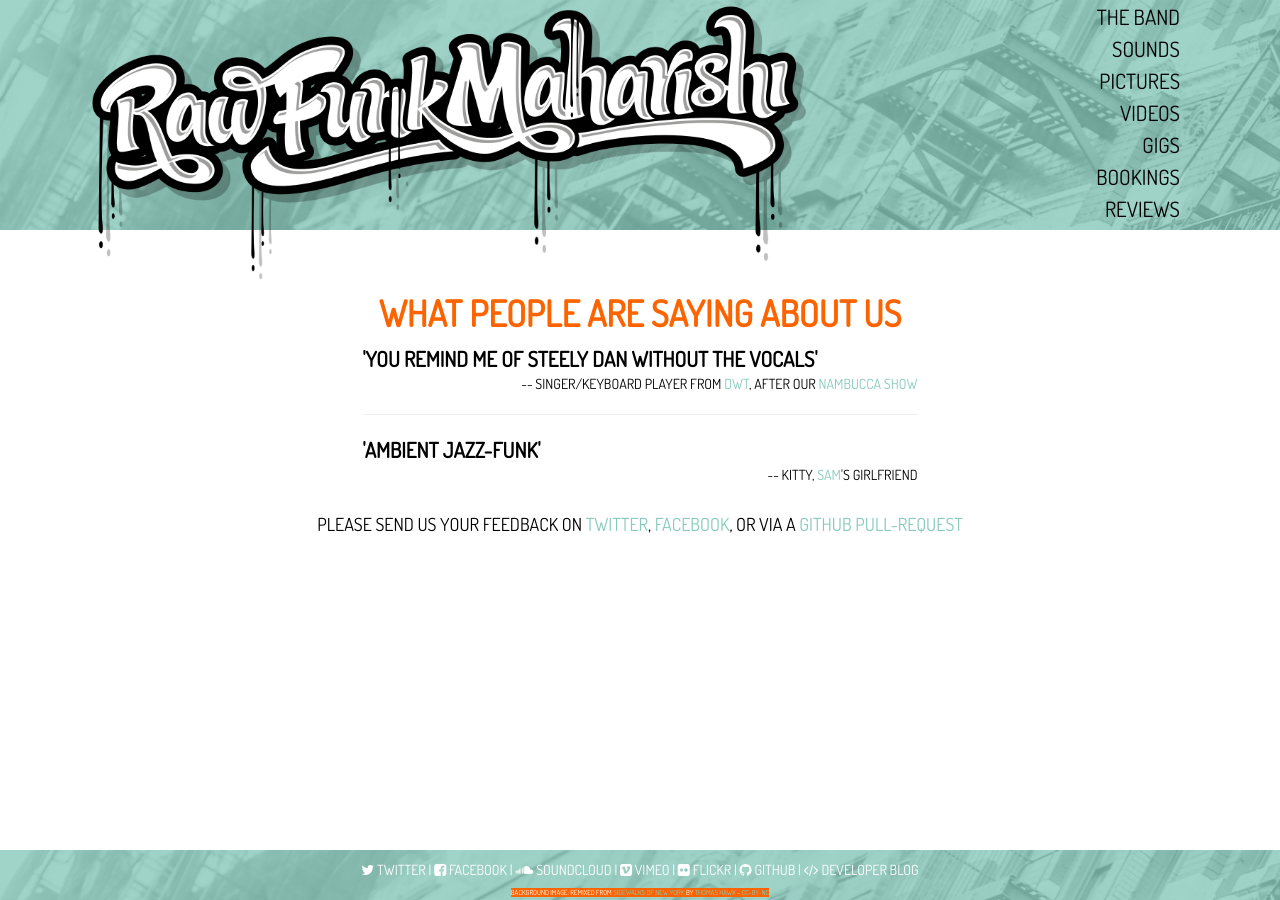
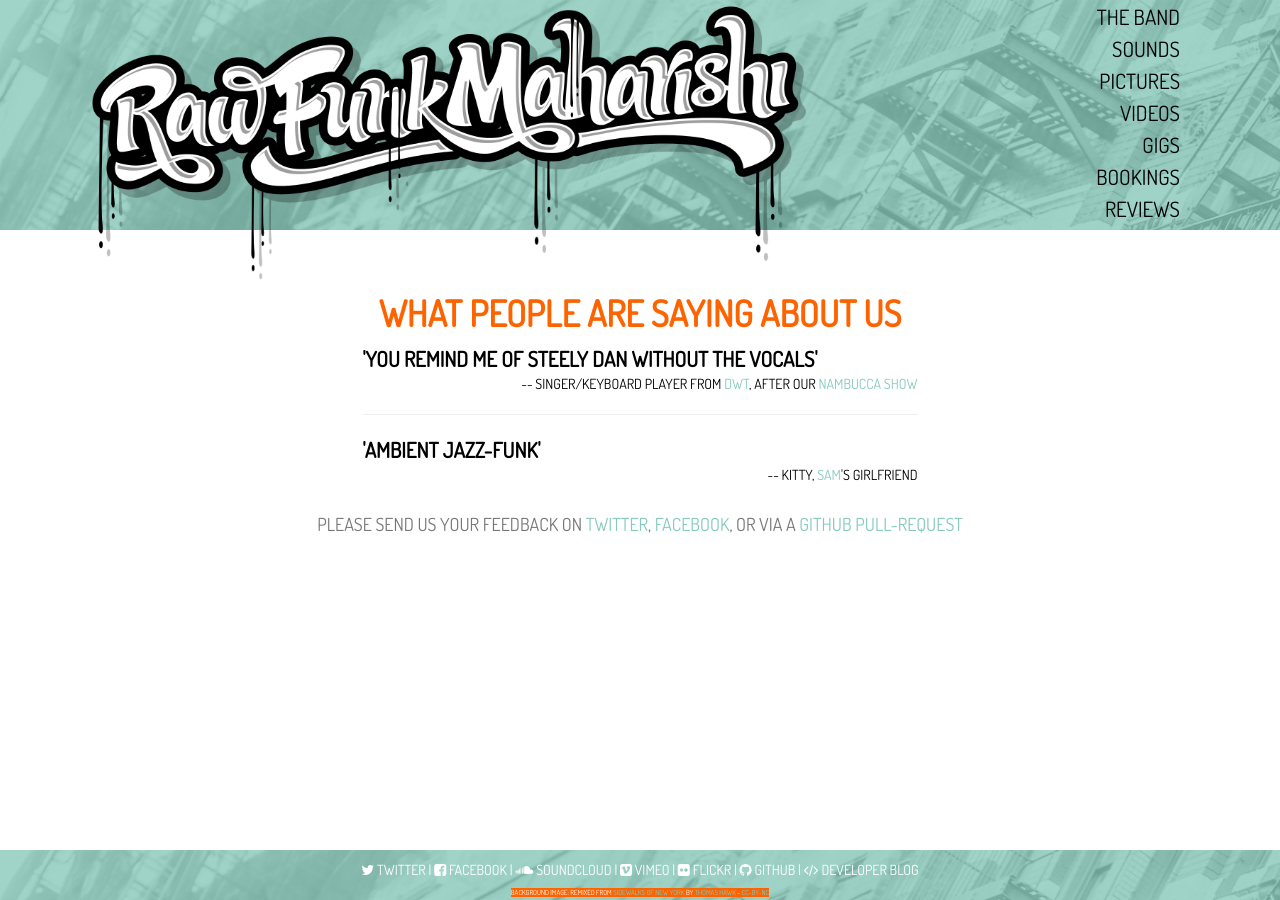
Before and after one commit to rawfunkmaharishi/rawfunkmaharishi.github.io, a Jekyll site: the page built from feedback.html, in a window 1280 px wide. Built offline with Jekyll 4.4.1, drawn with Linux system fonts in a browser that asks for light colours; nearby versions of some CDN libraries.

Commit message:
Better colours

```diff
--- a/assets/application.scss
+++ b/assets/application.scss
@@ -308,7 +308,7 @@ code {
   font-size: 1em;
 }
 
-.book-us {
+.book-us, .call-for-feedback {
   font-weight: lighter;
   color: $gray-light;
 }
--- a/feedback.html
+++ b/feedback.html
@@ -22,6 +22,6 @@ title: What people are saying about us
   <div class='col-md-3'></div>
 </div>
 
-<h4 class='text-center'>
+<h4 class='text-center call-for-feedback'>
 Please send us your feedback on <a href='https://twitter.com/uncookedfunk'>Twitter</a>, <a href='https://facebook.com/rawfunkmaharishi'>Facebook</a>, or via a <a href='https://github.com/rawfunkmaharishi/rawfunkmaharishi.github.io/blob/master/_data/reviews.yml'>Github pull-request</a>
 </h4>
```
